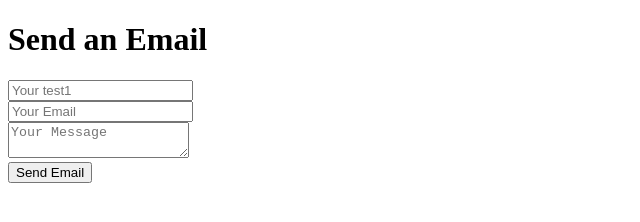
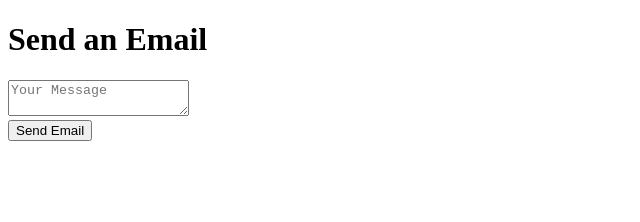
Before and after one commit to AgentSudoSu/email, a plain HTML site: page index.html in a window 1280 px wide. Shown: the whole page, without its empty margins (0-640 px from the left). Drawn offline with Linux system fonts and the light colour scheme.

Commit message:
Update index.html

```diff
--- a/index.html
+++ b/index.html
@@ -8,8 +8,6 @@
 <body>
     <h1>Send an Email</h1>
     <form id="contact-form">
-        <input type="text" id="from_name" name="from_name" placeholder="Your test1" required><br>
-        <input type="email" id="from_email" name="from_email" placeholder="Your Email" required><br>
         <textarea id="message" name="message" placeholder="Your Message" required></textarea><br>
         <button type="submit">Send Email</button>
     </form>
```
